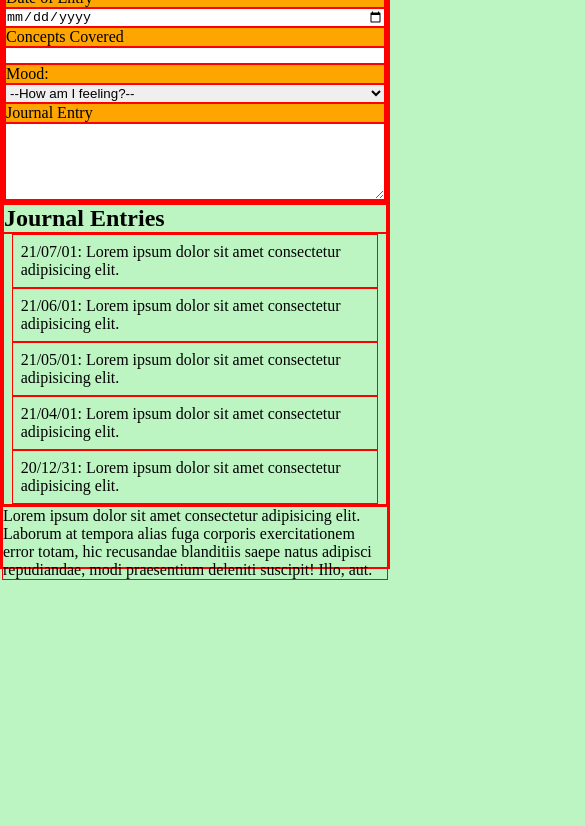
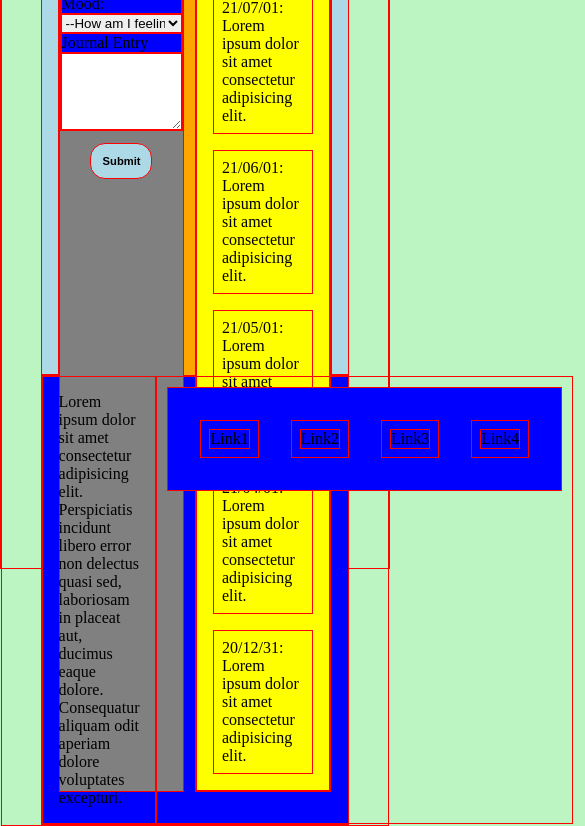
Before and after one commit to CheoR/nss-DailyJournal, a plain HTML site: page index.html in a window 390 px wide. Shown: the part 275-1101 px from the top of the page, 585 px wide, since content can reach past the window. Before the commit the page ends 855 px from the top, so only its background shows below. Drawn offline with Linux system fonts and the light colour scheme.

Commit message:
Fixed layout to be more responsive.

```diff
--- a/index.html
+++ b/index.html
@@ -10,7 +10,9 @@
     </head>
     <body>
         <header>
+            <div>
                 <img src="https://avatars3.githubusercontent.com/u/5026476?v=4" alt="Image of Cheo">
+            </div>
             <h1>Daily Journal</h1>
             <nav>
                 <ul class="header__navLinks">
@@ -22,13 +24,7 @@
             </nav>
         </header>
         <main>
-            <h1>Cheo's Thoughts</h1>
-            <section class="main_section">
-                <p>
-                    Lorem ipsum, dolor sit amet consectetur adipisicing elit. Facere nam maxime minima tenetur, doloribus deleniti rem vitae ducimus, consequuntur maiores, culpa sunt. Laudantium suscipit impedit deserunt quia reprehenderit odit obcaecati.
-                </p>
-            </section>
-
+            <article class="main__article">
                 <h2>Daily Journal</h2>
                 <form action="" method="get" class="main_section__form">
                     <fieldset>
@@ -54,11 +50,11 @@
                         <textarea id="journalEntry" name="journalEntry"
                         rows="5" cols="33" placeholder="Today we covered . . ">
                         </textarea>
+                    </fieldset>
+                    <input id="submit" type="submit" value="Submit" />
+                </form>
 
-                </fieldset>
-              </form>
-        </main>
-        <aside class="entries">
+                <aside class="main__entries">
                     <h2>Journal Entries</h2>
                     <ul class="entries__log">
                         <li class="entry">21/07/01: Lorem ipsum dolor sit amet consectetur adipisicing elit.</li>
@@ -68,7 +64,20 @@
                         <li class="entry">20/12/31: Lorem ipsum dolor sit amet consectetur adipisicing elit.</li>
                     </ul>
                 </aside>
-        <footer>Lorem ipsum dolor sit amet consectetur adipisicing elit. Laborum at tempora alias fuga corporis exercitationem error totam, hic recusandae blanditiis saepe natus adipisci repudiandae, modi praesentium deleniti suscipit! Illo, aut.</footer>
+            </article>
+        </main>
+        <footer>
+            <p>Lorem ipsum dolor sit amet consectetur adipisicing elit. Perspiciatis incidunt libero error non delectus quasi sed, laboriosam in placeat aut, ducimus eaque dolore. Consequatur aliquam odit aperiam dolore voluptates excepturi.</p>
+            <nav>
+                <ul class="footer__navLinks">
+                    <li class="nav__link"><a href="#"> Link1</a></li>
+                    <li class="nav__link"><a href="#"> Link2</a></li>
+                    <li class="nav__link"><a href="#"> Link3</a></li>
+                    <li class="nav__link"><a href="#"> Link4</a></li>
+                </ul>
+            </nav>
+        </footer>
+
         <script type="module" src="./scripts/main.js"></script>
     </body>
 </html>
--- a/styles/main.css
+++ b/styles/main.css
@@ -16,10 +16,16 @@
     --triciary-color: #849DF5;
 }
 
-html,
+html {
+    height: 100%;
+}
 body {
-    height: 100%;
+    min-height: 100%;
     background: var(--primary-color);
+}
+
+header > div {
+    width: 10em;
 }
 
 a {
@@ -29,7 +35,7 @@ a {
 
 img {
     display: block;
-    max-width: 10%;
+    max-width: 100%;
 }
 
 header {
@@ -37,9 +43,12 @@ header {
     justify-content: space-between;
     align-items: center;
     background: var(--secondary-color);
+    width: 80%;
+    margin: 0 auto;
 }
 
 h1 {
+    padding: 1em;
     background: var(--triciary-color);
 }
 
@@ -47,36 +56,96 @@ nav {
     padding: 10px;
 }
 
-.header__navLinks {
+.header__navLinks,
+.footer__navLinks {
     display: flex;
     padding: 1em;
     justify-content: space-around;
+    background: blue;
 }
 
-.header__navLinks a {
+.header__navLinks a,
+.footer__navLinks a {
     display: block;
 }
 
 li {
     padding: .5em;
-    margin: 0 2%;
+    margin: 1em;
 }
 
-.main {
-    background: black;
+main {
+    background: lightblue;
+    width: 80%;
+    margin: 0 auto;
+    height: 60vh;
+    padding: 1em;
 }
 
-.main_section {
+#submit {
+    display: block;
+    margin: 1em auto;
+    padding: 1em;
+    background: lightblue;
+    border-radius: 15px;
+    font-weight: bold;
+    text-align: center;
+    font-size: .7em;
+    max-width: 50%;
+}
+
+label,
+input,
+select,
+textarea {
+  width: 100%;
+}
+
+article > h2 {
     background: green;
+    width: 100%;
+}
+aside > h2 {
+    background: brown;
+  }
+
+.main__article {
+    display: flex;
+    background: orange;
+    flex-wrap: wrap;
+    justify-content: space-between;
 }
 
 .main_section__form {
-    background: orange;
-    display: flex;
-    flex-direction: column;
+    background: gray;
+    /* width: 40% */
+    flex-basis: 30%;
 }
 
+
 fieldset {
+  background: blue;
+  width: 80%;
+  display: flex;
+  flex-direction: column;
+  margin: 0 auto;
+}
+
+
+.main__entries {
+    background: yellow;
+    flex-basis: 50%;
+}
+
+footer {
+    background: blue;
+    width: 80%;
+    margin: 0 auto;
     display: flex;
-    flex-direction: column;
+    justify-content: space-between;
 }
+
+footer p {
+    width: 40%;
+    padding: 1em;
+}
```
Lines whose indentation alone changed are shown as unchanged.
